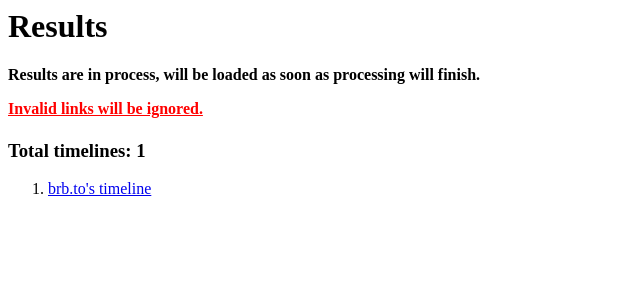
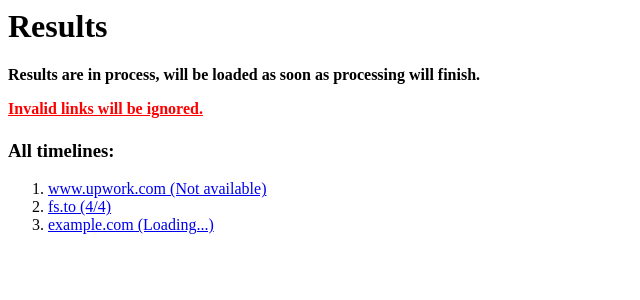
Before and after one commit to bohdanpopovych/ia_scrapper, a Django app: template templates/ia_history/result.html in a window 1280 px wide. Shown: the top 300 px of the page, without its empty margins (0-640 px from the left). Run offline with Django 3.2, Linux system fonts and the light colour scheme; data comes from the database, SQL or seed files in the repository; tables that the repository leaves empty hold one stand-in row (values such as "Sample post"); the template is opened without the code that fills it: values that come from a table or form of the project are taken from there, most other values are stand-ins (such as "Sample title", 1, 10 or a date in 2020); parts of the project's set-up code (start-up, migrations or seed data) failed here and were passed over; some libraries are stand-ins or nearby versions.

Commit message:
- added status update to result page - now does not removing archive.com block from top of the page - images are now clickable lightboxes - "Go to timeline" replaced by snapshot date - "Site" model structure changed: field "ready" removed, added "status" and "available" fields - added handler for sites, not available on archive.com - now saving all sites data from previous sessions

```diff
--- a/ia_history/models.py
+++ b/ia_history/models.py
@@ -24,12 +24,14 @@ class Site(models.Model):
 
     images_json = models.CharField(max_length=9999)
 
-    ready = models.BooleanField(default=False)
+    status = models.CharField(max_length=50, default="(Loading...)")
+
+    available = models.BooleanField(default=True)
 
     objects = SiteManager()
 
-    def isReady(self):
-        return self.ready
+    def isAvailable(self):
+        return self.available
 
     def getImages(self):
         return json.loads(self.images_json)
@@ -56,7 +58,7 @@ class Site(models.Model):
 
         site_url = self.site_url
 
-        FORMAT = '[%(asctime)-15s] %(message)s'
+        FORMAT = '[%(asctime)-15sl] %(message)s'
         logging.basicConfig(filename='info.log', level=logging.INFO, format=FORMAT)
         logger = logging.getLogger('basic')
         logger.setLevel(logging.INFO)
@@ -74,6 +76,10 @@ class Site(models.Model):
         # if not -- we just return empty dictionary
         if not is_available(site_url):
             logging.error('{} not available.'.format(site_url))
+            self.status = "(Not available)"
+            self.images_json = ""
+            self.save()
+            self.available = False
             return False
 
         # First slice -- [2:-3] -- is to remove incorrect characters at the beginning: "b'" and "'\n"
@@ -82,6 +88,7 @@ class Site(models.Model):
         logger.info("Getting timemap for '{}'...".format(site_url))
         response_list = str(requests.get(timemap_request_url + site_url).content)[2:-3].split("\\n")[1:]
         logger.info("Timemap received!")
+
         # Extracting timestamps from response content
         # and filtering them to fit begin_time and end_time
         # if mode == 3
@@ -90,9 +97,11 @@ class Site(models.Model):
             timestamps = list(
                 filter(lambda x: begin_time <= x <= end_time, list(map(extract_timestamp, response_list))))
             logger.info("Consistency mode: All timestamps: From/To")
+
         elif consistency_mode == 2:
             timestamps = list(map(extract_timestamp, response_list))
             logger.info("Consistency mode: All available timestamps")
+
         elif consistency_mode == 1:
             temp_timestamps = list(map(extract_timestamp, response_list))
             logger.info("Consistency mode: One per month")
@@ -102,6 +111,7 @@ class Site(models.Model):
                 timestamps_dict[key] = temp_timestamps[i]
 
             timestamps = timestamps_dict.values()
+
         elif consistency_mode == 0:
             logger.info("Consistency mode: One per Year")
             temp_timestamps = list(map(extract_timestamp, response_list))
@@ -141,14 +151,14 @@ class Site(models.Model):
                 style.appendChild(text);
                 document.head.insertBefore(style, document.head.firstChild);
 
-                obj = document.getElementById("wm-ipp");
+                /*obj = document.getElementById("wm-ipp");
                 if (document.contains(obj) &&
                     obj !== 'null' &&
                     obj !== 'undefined') {
                     obj.remove();
-                }
+                }*/
             })();""")
-            file_name = 'media/{}/snapshot_{}.png'.format(domain, timestamp)
+            file_name = 'media/{}/snapshot_{}.jpg'.format(domain, timestamp)
             # print("\r{}/{}".format(i, max_value), end='')
             # driver.save_screenshot(file_name)
             screen = driver.get_screenshot_as_png()
@@ -160,8 +170,10 @@ class Site(models.Model):
             region.save(file_name, 'JPEG', optimize=True, quality=95)
             file_names[file_name] = domain
             logger.info("{}/{} snapshots".format(i + 1, max_value))
+            self.status = "({}/{})".format(i + 1, max_value)
+            self.save()
 
-        self.ready = True
+        # self.ready = True
         self.images_json = json.dumps(file_names, ensure_ascii=False)
 
         return True
--- a/ia_history/views.py
+++ b/ia_history/views.py
@@ -43,13 +43,16 @@ def result(request):
         '000000'))
 
     # removing all data from operations, made earlier
-    Site.objects.all().delete()
+    # Site.objects.all().delete()
 
     for site in urls_list:
         if not site:
             urls_list.remove(site)
         else:
             site_obj, created = Site.objects.get_or_create(site_url=site)
+
+            if not created:
+                site_obj.delete()
 
             site_obj.make_snapshots_async_and_save(site_obj, begin_time, end_time, consistency_mode)
 
@@ -59,6 +62,17 @@ def result(request):
 
 
 def timeline(request):
+
+    def timestamp_to_text(file_name):
+        # Function to provide link text from timestamp
+        timestamp = file_name.split('_')[1].split('.')[0]
+
+        year = timestamp[0:4]
+        month = timestamp[4:6]
+        day = timestamp[6:8]
+
+        return "{}/{}/{}".format(month, day, year)
+
     site = request.GET.get('site')
 
     def make_link_to_timestamp(file_name):
@@ -66,20 +80,27 @@ def timeline(request):
         return "https://web.archive.org/web/{}/{}".format(timestamp, site)
 
     site_obj = Site.objects.filter(site_url=site)[0]
+
+    if not site_obj.isAvailable():
+        return render(request, 'ia_history/not_available.html', {
+            'site': site_obj.site_url
+        })
+
     images = loads(site_obj.images_json)
     links = list(map(make_link_to_timestamp, images))
+    labels = list(map(timestamp_to_text, images))
 
-    zipped_result = zip(images, links)
+    zipped_result = zip(images, links, labels)
 
     return render(request, 'ia_history/timeline.html', {'images': zipped_result})
 
 
 def resultdiv(request):
     all_sites = Site.objects.all()
-    ready_sites = list()
-    for item in all_sites:
-        if item.isReady():
-            ready_sites.append(item.site_url)
+    # ready_sites = list()
+    # for item in all_sites:
+    #     if item.isReady():
+    #         ready_sites.append(item.site_url)
 
     return render_to_response('ia_history/resultdiv.html',
-                              {'sites': ready_sites})
+                              {'sites': all_sites})
--- a/ia_scrapper/settings.py
+++ b/ia_scrapper/settings.py
@@ -24,8 +24,7 @@ SECRET_KEY = 'tf5@n7$^#ulq4*6_8t5xqpf@o_x8i3*09j1twy#(g-*1f5y#(&'
 
 # SECURITY WARNING: don't run with debug turned on in production!
 DEBUG = True
-
-ALLOWED_HOSTS = []
+ALLOWED_HOSTS = ['*']
 
 
 # Application definition
@@ -38,7 +37,6 @@ INSTALLED_APPS = [
     'django.contrib.messages',
     'django.contrib.staticfiles',
     'ia_history.apps.IaHistoryConfig',
-    'jquery',
 ]
 
 MIDDLEWARE = [
--- a/templates/ia_history/result.html
+++ b/templates/ia_history/result.html
@@ -1,4 +1,6 @@
 {% load staticfiles %}
+<html>
+<head>
     <link rel="stylesheet" type="text/css" href="{% static 'ia_history/style.css' %}" />
     <script src="//ajax.googleapis.com/ajax/libs/jquery/1.9.1/jquery.min.js"></script>
     <script>
@@ -16,14 +18,16 @@
         })();
 
     </script>
+</head>
 <body>
     <h1>Results</h1>
     <h4>Results are in process, will be loaded as soon as processing will finish.
         <p style="color: red;text-decoration: underline;">Invalid links will be ignored.</p>
     </h4>
 
-    <h3>Total timelines: {{ total_count }}</h3>
+    <h3>All timelines:</h3>
     <div id="rating">
         {% include 'ia_history/resultdiv.html' %}
     </div>
 </body>
+</html>
--- a/templates/ia_history/resultdiv.html
+++ b/templates/ia_history/resultdiv.html
@@ -2,7 +2,7 @@
 <div id="o_{{ object.id }}">
     <ol>
         {% for x in sites %}
-            <li><a href="{% url 'timeline' %}?site={{ x }}">{{x}}'s timeline</a><br></li>
+            <li><a href="{% url 'timeline' %}?site={{ x.site_url }}">{{x.site_url}} {{ x.status }}</a><br></li>
         {% endfor %}
     </ol>
 </div>
```
Also changed, not shown: templates/ia_history/not_available.html (added, +7 -0 lines), templates/ia_history/timeline.html (+10 -4 lines), db.sqlite3, 2 other files. Lines whose indentation alone changed are shown as unchanged.
